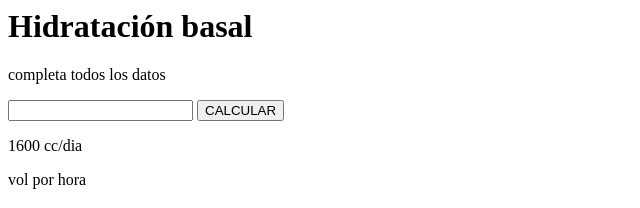
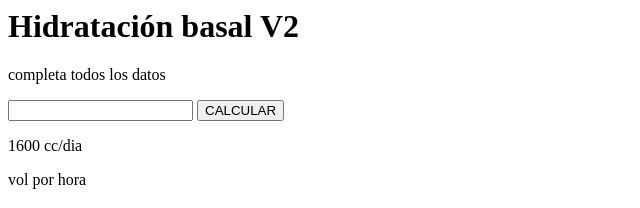
Before and after one commit to DanielFerszt/ppy-calculadora-nov, a plain HTML site: page index.html in a window 1280 px wide. Shown: the top 208 px of the page, 0-640 px from the left. Drawn offline with Linux system fonts and the light colour scheme.

Commit message:
Version 2

```diff
--- a/index.html
+++ b/index.html
@@ -4,7 +4,7 @@
 </head>
 
 <body>
-  <h1>Hidratación basal</h1>
+  <h1>Hidratación basal V2</h1>
 
   <p>completa todos los datos</p>
 
```
